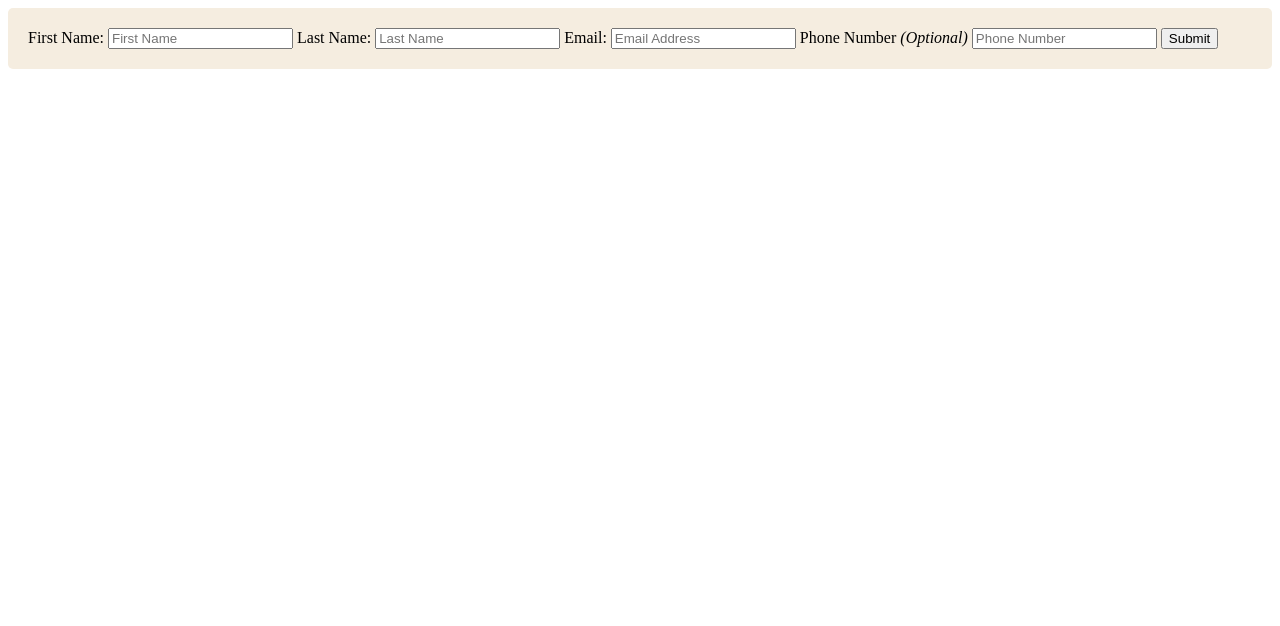
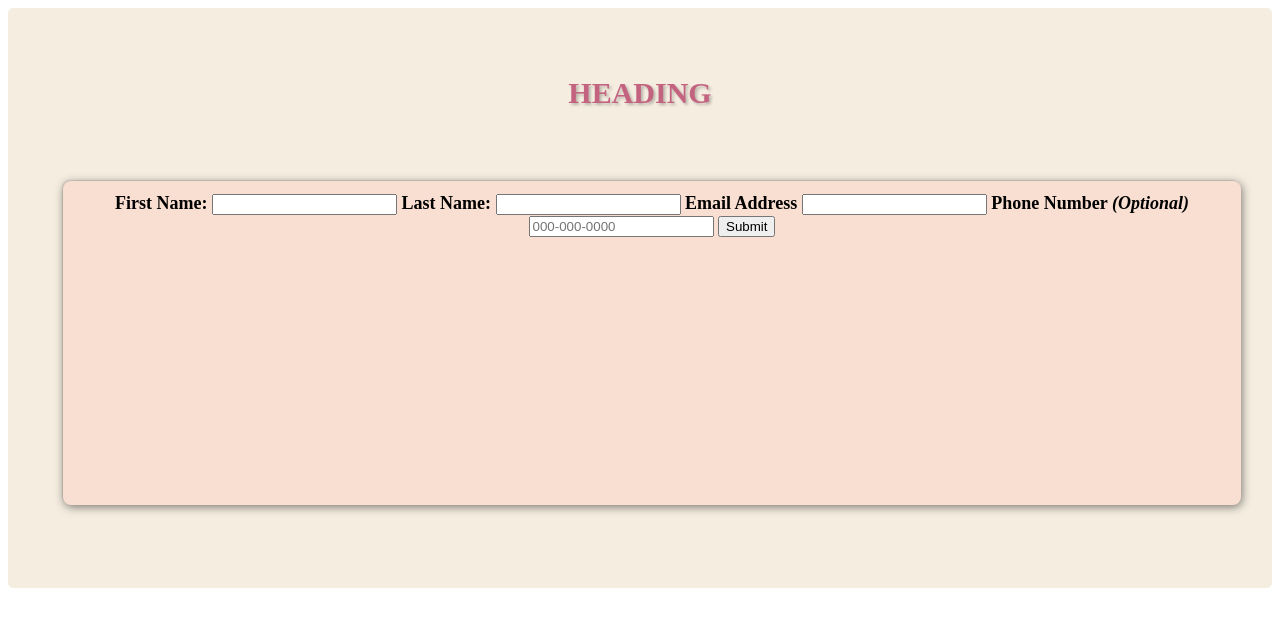
Before and after one commit to shay-d16/JavaScript-Projects, a plain HTML site: page JavaScript Projects/HTML_2.html in a window 1280 px wide. Drawn offline with Linux system fonts and the light colour scheme.

Commit message:
Porjects
Complete two assignments, and begin new project.

```diff
--- a/JavaScript Projects/CSS/CSS_2.css
+++ b/JavaScript Projects/CSS/CSS_2.css
@@ -1,9 +1,52 @@
 /* CSS FORMS */
-input [type=text], select {
+body{
+ text-align: center;
+ box-sizing: border-box;
+}
+
+.container {
+    padding-right: 15px;
+    padding-left: 15px;
+    margin-right: auto;
+    margin-left: auto;
+}
+
+.head-padding {
+    padding-bottom: 40px;
+}
+
+h1 {
+    line-height: 50px;
+    font-weight: 900;
+    font-size: 30px;
+    text-transform: uppercase;
+    text-align: center;
+    color: #c46380;
+    text-shadow: 2px 2px 3px rgba(0, 0, 0, 0.253);
+}
+
+h2 {
+    line-height: 50px;
+    color: #e77597;
+}
+
+.myForm form {
+    font-size: large;
+    font-weight: 600;
     width: 100%;
-    padding: 12px 20px;
+    height: 300px;
+    padding: 12px 12px;
+    border-radius: 8px;
+    margin: 2% auto;
+    background-color: rgb(248, 223, 209);
+    box-shadow: -1px -1px 1px 0 rgba(0,0,0,0.1), 1px 2px 10px 0 rgba(0,0,0,0.5);
+}
+
+input [type=text] {
+    width: 100%;
+    padding: 50px 50px;
     margin: 8px auto;
-    display: inline-block;
+    display: block;
     border: 1px solid #ccc;
     border-radius: 4px;
     box-sizing: border-box;
--- a/JavaScript Projects/CSS/CSS_3.css
+++ b/JavaScript Projects/CSS/CSS_3.css
@@ -0,0 +1,3 @@
+body {
+    text-align: center;
+}
--- a/JavaScript Projects/HTML_2.html
+++ b/JavaScript Projects/HTML_2.html
@@ -9,22 +9,28 @@
     <body>
 
         <!--FORM-->
-        <div>
-            <form action="">
-                <label for="fname">First Name:</label>
-                <input type="text" id="fname" name="firstname" placeholder="First Name">
+        <div class="container">
+            <div class="heading-padding">
+                <h1 class="heading-padding">Heading</h1>
+                <div class="myForm">
+                    <form action="" method="">
+                        <label for="fname">First Name:</label>
+                        <input type="text" id="fname" name="firstname">
 
-                <label for="lname">Last Name:</label>
-                <input type="text" id="lname" name="lastname" placeholder="Last Name">
+                        <label for="lname">Last Name:</label>
+                        <input type="text" id="lname" name="lastname">
 
-                <label for="email">Email:</label>
-                <input type="text" id="email" name="email" placeholder="Email Address">
+                        <label for="email">Email Address</label>
+                        <input type="text" id="email" name="email">
 
-                <label for="phone">Phone Number <i>(Optional)</i></label>
-                <input type="text" id="phone" name="phonenumber" placeholder="Phone Number">
+                        <label for="phone">Phone Number <i>(Optional)</i></label>
+                        <input type="tel" id="phone" name="phonenumber" placeholder="000-000-0000"
+                            pattern="[0-9]{3}-[0-9]{3}-[0-9]{4}">
 
-                <input type="submit" value="Submit">
-            </form>
+                        <input type="submit" value="Submit">
+                    </form>
+                </div>
+            </div>
         </div>
         <!--END FORM-->
 
--- a/JavaScript Projects/JS/JavaScript_3.js
+++ b/JavaScript Projects/JS/JavaScript_3.js
@@ -1 +1,5 @@
 //DATA ATTRIBUTE
+function displayType(pokemon) {
+    var pokemonType = pokemon.getAttribute("data-pokemon-type");
+    alert("This is a " + pokemonType + " Pokemon!");
+}
--- /dev/null
+++ b/TicTacToe/css/game.css
@@ -0,0 +1,39 @@
+/* H1 */
+h1 {
+    text-align: center;
+}
+
+/* This container includes our table and our canvas */
+.center-container {
+    width: 608px;
+    margin: 0 auto;
+    margin-top: 50px;
+}
+
+table {
+    /* This property collapse table borders into 1 border */
+    border-collapse: collapse;
+    /* This hides outer borders on table */
+    border-style: hidden;
+}
+
+td {
+    /* This property changes the cursor to the index finger hand when we hover
+    over td elements */
+    cursor: pointer;
+    border: 4px solid rgba(248, 64, 150, 0.8);
+    /* This property removes default padding */
+    padding: 0px;
+    width: 200px;
+    height: 200px;
+}
+
+canvas {
+    /* This property sets the position of our canvas to the top left corner
+    of the container*/
+    position: absolute;
+    /* This property places the canvas over the top of the table */
+    z-index: 10;
+    /* This property makes the anvas invisible */
+    pointer-events: none;
+}
```
Also changed, not shown: JavaScript Projects/HTML _3.html (+16 -0 lines), TicTacToe/tictactoe.html (added, +32 -0 lines), TicTacToe/.js/tictactoe.js (added), TicTacToe/images/o.png (added), TicTacToe/images/x.png (added), 3 other files.
